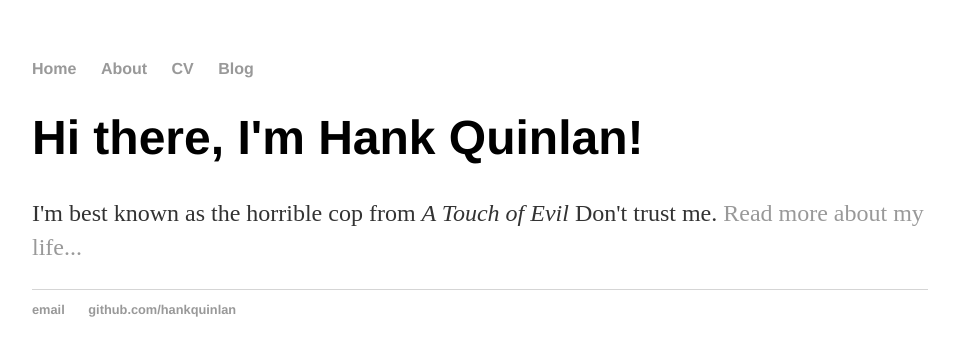
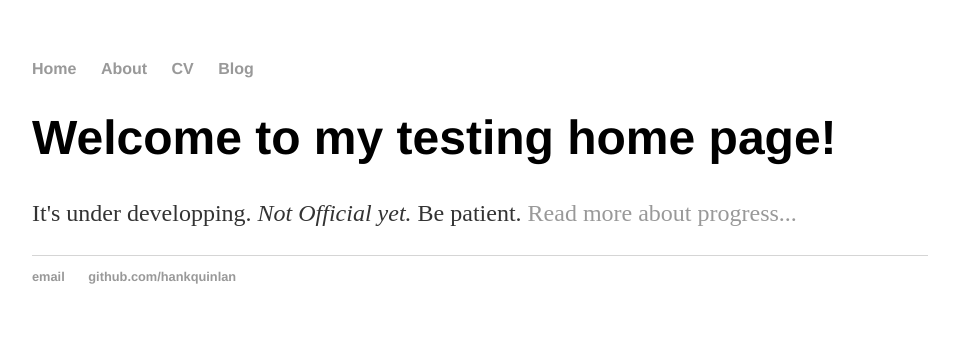
Before and after one commit to xgaoo/xgaoo.github.io, a Jekyll site: the page built from index.html, in a window 1280 px wide. Shown: the top 356 px of the page, without its empty margins (160-1119 px from the left). Built offline with Jekyll 4.4.1, drawn with Linux system fonts in a browser that asks for light colours.

Commit message:
Update index.html

```diff
--- a/index.html
+++ b/index.html
@@ -3,6 +3,6 @@ layout: default
 title: Hank Quinlan, Horrible Cop
 ---
 <div class="blurb">
-	<h1>Hi there, I'm Hank Quinlan!</h1>
-	<p>I'm best known as the horrible cop from <em>A Touch of Evil</em> Don't trust me. <a href="/about">Read more about my life...</a></p>
+	<h1>Welcome to my testing home page!</h1>
+	<p>It's under developping. <em>Not Official yet.</em> Be patient. <a href="/about">Read more about progress...</a></p>
 </div><!-- /.blurb -->
```
